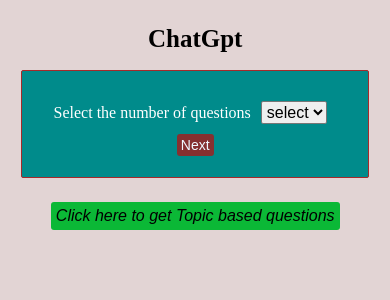
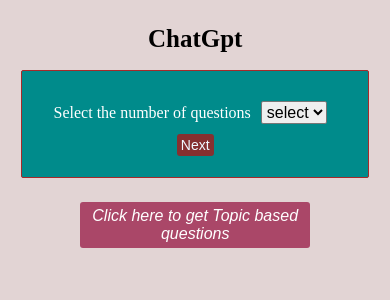
Before and after one commit to SaiCharanKamatam/FrontEnd-CharGpt, a React (Create React App) app: page / in a window 390 px wide. In both pictures the pointer is over the button "Click here to get Topic based questions". Shown: the top 300 px of the page. Built offline with nearby package versions, Linux system fonts and the light colour scheme; the HTML template or start-up script is replaced by a standard one.

Commit message:
updated with widths

```diff
--- a/src/App.css
+++ b/src/App.css
@@ -150,15 +150,30 @@
 #TBQ{
     border: none;
     cursor: pointer;
-    background-color: rgb(11, 184, 54);
+    background-color: rgb(158, 37, 77);
     margin-top: 20px;
     padding: 5px;
     font-size: large;
     font-weight: 400;
     font-style: italic;
     border-radius: 3px;
+    color: white;
+    width: 300px;
 }
 
+#TBQ:hover{
+    border: none;
+    cursor: pointer;
+    background-color: rgb(170, 71, 104);
+    margin-top: 20px;
+    padding: 5px;
+    font-size: large;
+    font-weight: 400;
+    font-style: italic;
+    border-radius: 3px;
+    color: white;
+    width: 300px;
+}
 .QAP{
     /* border: 1px solid blue; */
     margin: 3px;
@@ -237,13 +252,28 @@
     #TBQ{
         border: none;
         cursor: pointer;
-        background-color: rgb(11, 184, 54);
+        background-color: rgb(177, 35, 82);
+        margin-top: 20px;
+        color: white;
+        padding: 5px;
+        font-size: medium;
+        font-weight: 400;
+        font-style: italic;
+        width: 230px;
+        border-radius: 3px;
+    }
+    #TBQ:hover{
+        border: none;
+        cursor: pointer;
+        background-color: rgb(170, 71, 104);
         margin-top: 20px;
         padding: 5px;
         font-size: medium;
         font-weight: 400;
         font-style: italic;
         border-radius: 3px;
+        color: white;
+        width: 230px;
     }
     h1{
         color: black;
@@ -268,7 +298,7 @@
         margin-left: 11px;
         border: none;
         background-color: white;
-        width: 96px;
+        width: 120px;
         padding: 3px;
         border-radius: 4px;
         color: black;
```
